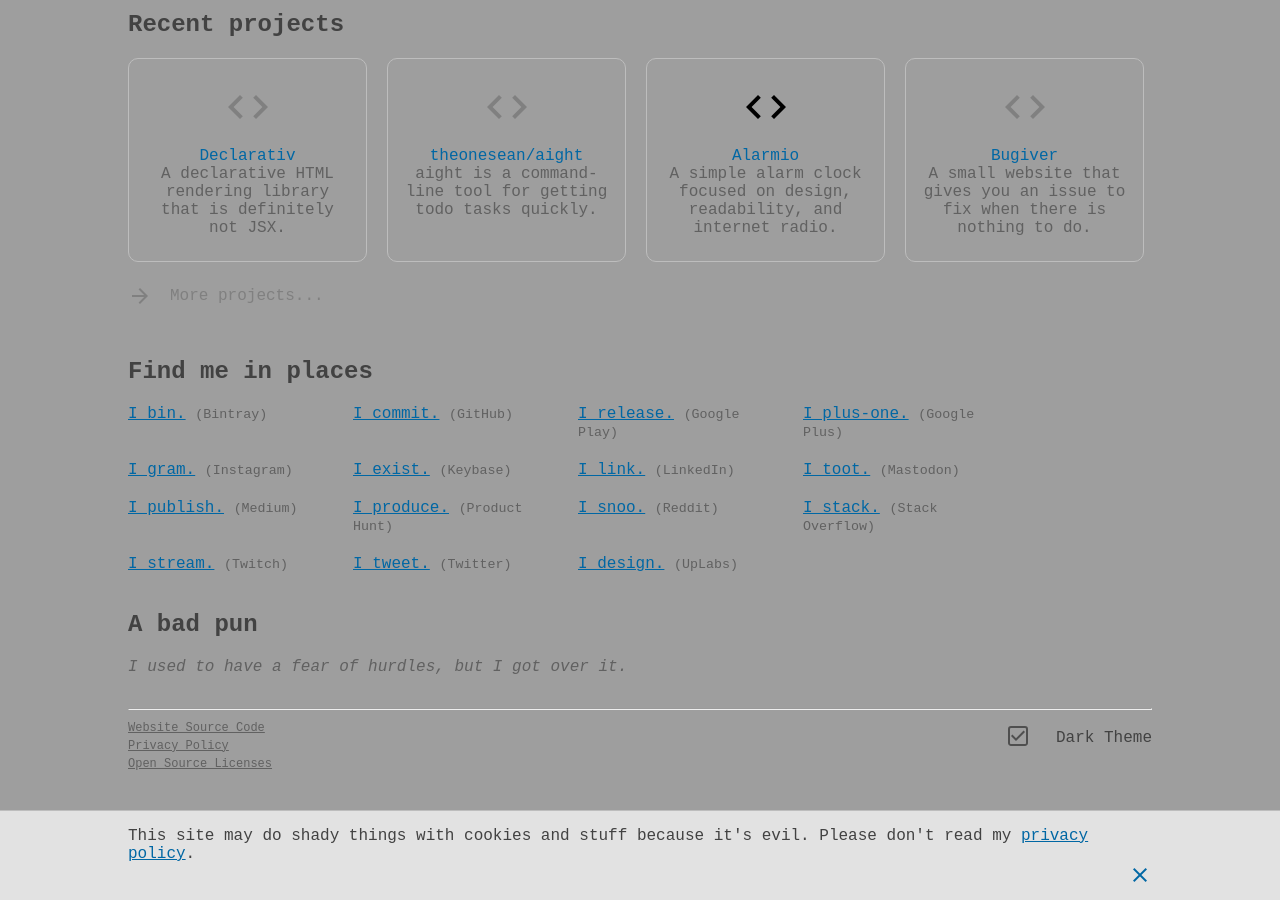
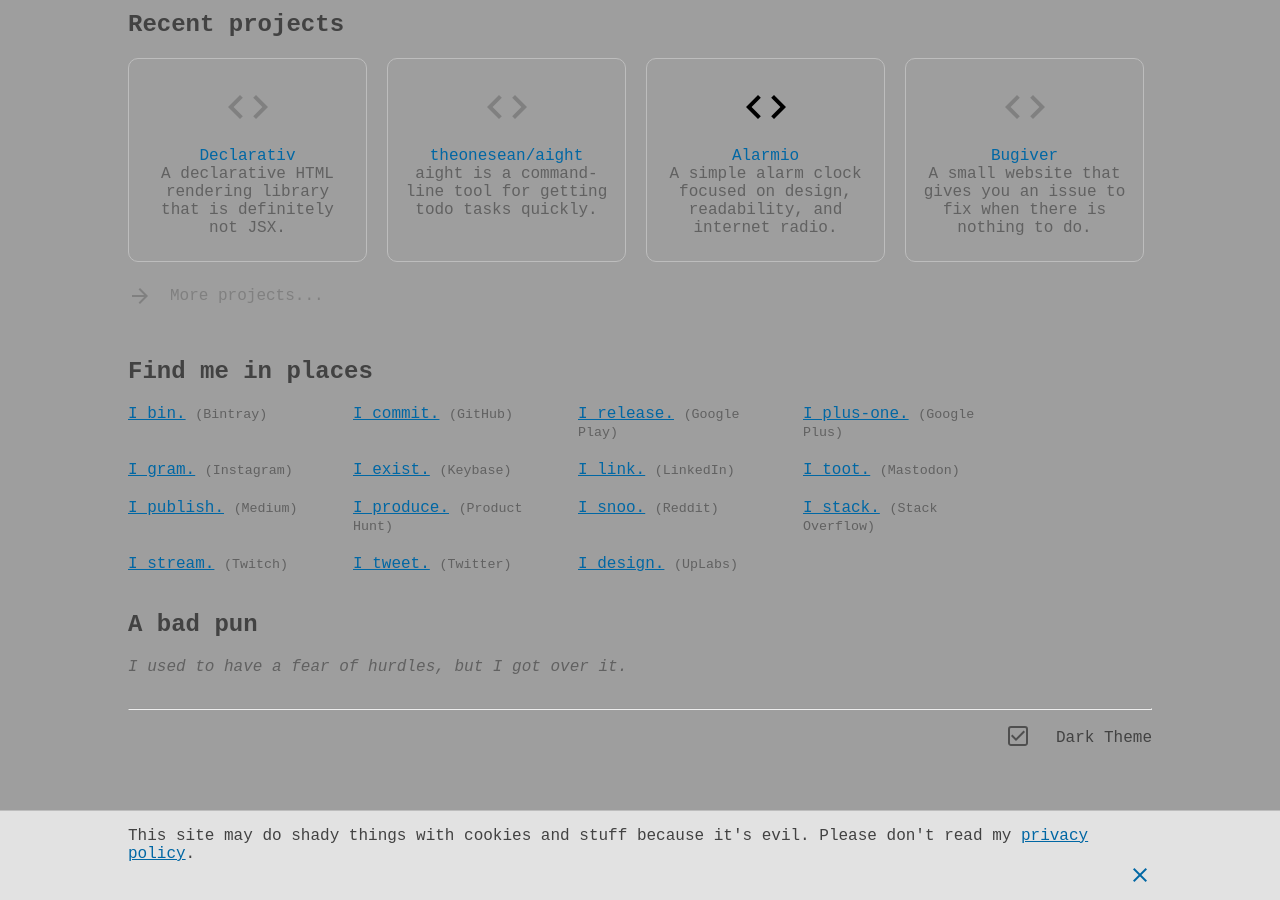
Before and after one commit to SarthakSwaroop/sarthakswaroop.github.io, a Jekyll site: the page built from pages/index.html, in a window 1280 px wide and 900 px high, scrolled down 871 px. Built offline with Jekyll 4.4.1, drawn with Linux system fonts in a browser that asks for light colours; some web fonts are replaced; comment, search, counter and statistics services are not loaded.

Commit message:
Update footer.html

```diff
--- a/_includes/footer.html
+++ b/_includes/footer.html
@@ -41,11 +41,8 @@
 		setDarkTheme(localStorage && localStorage.getItem("darkTheme"));
 	</script>
 
-	<a class="footer__link" href="/redirects/?t=github&d=${}.github.io" target="_blank">Website Source Code</a>
-	<br>
-	<a class="footer__link" href="/policies/?web" target="_blank">Privacy Policy</a>
-	<br>
-	<a class="footer__link" href="/licenses" target="_blank">Open Source Licenses</a>
+	<a ©Sarthak Swaroop Bansal</a>
+
 </footer>
 
 <script src="//instant.page/1.1.0" type="module" integrity="sha384-EwBObn5QAxP8f09iemwAJljc+sU+eUXeL9vSBw1eNmVarwhKk2F9vBEpaN9rsrtp"></script>
```
